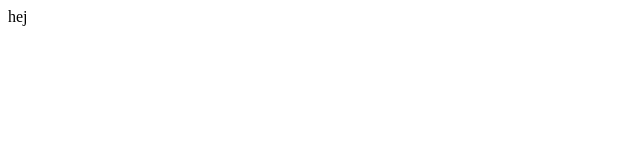
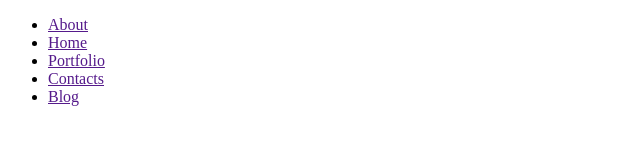
Before and after one commit to samadamp/mittnyrepository, a plain HTML site: page index.html in a window 1280 px wide. Shown: the whole page, without its empty margins (0-640 px from the left). Drawn offline with Linux system fonts and the light colour scheme.

Commit message:
myfirstrepository

```diff
--- a/index.html
+++ b/index.html
@@ -7,6 +7,16 @@
     <title>Document</title>
 </head>
 <body>
-    hej
+    <nav>
+        <ul>
+
+      <li><a href="">About</a></li>
+      <li><a href="">Home</a></li>
+      <li><a href="">Portfolio</a></li>
+      <li><a href="">Contacts</a></li>
+      <li><a href="">Blog</a></li>
+        </ul>
+    </nav>
+    <header></header>
 </body>
 </html>
```
